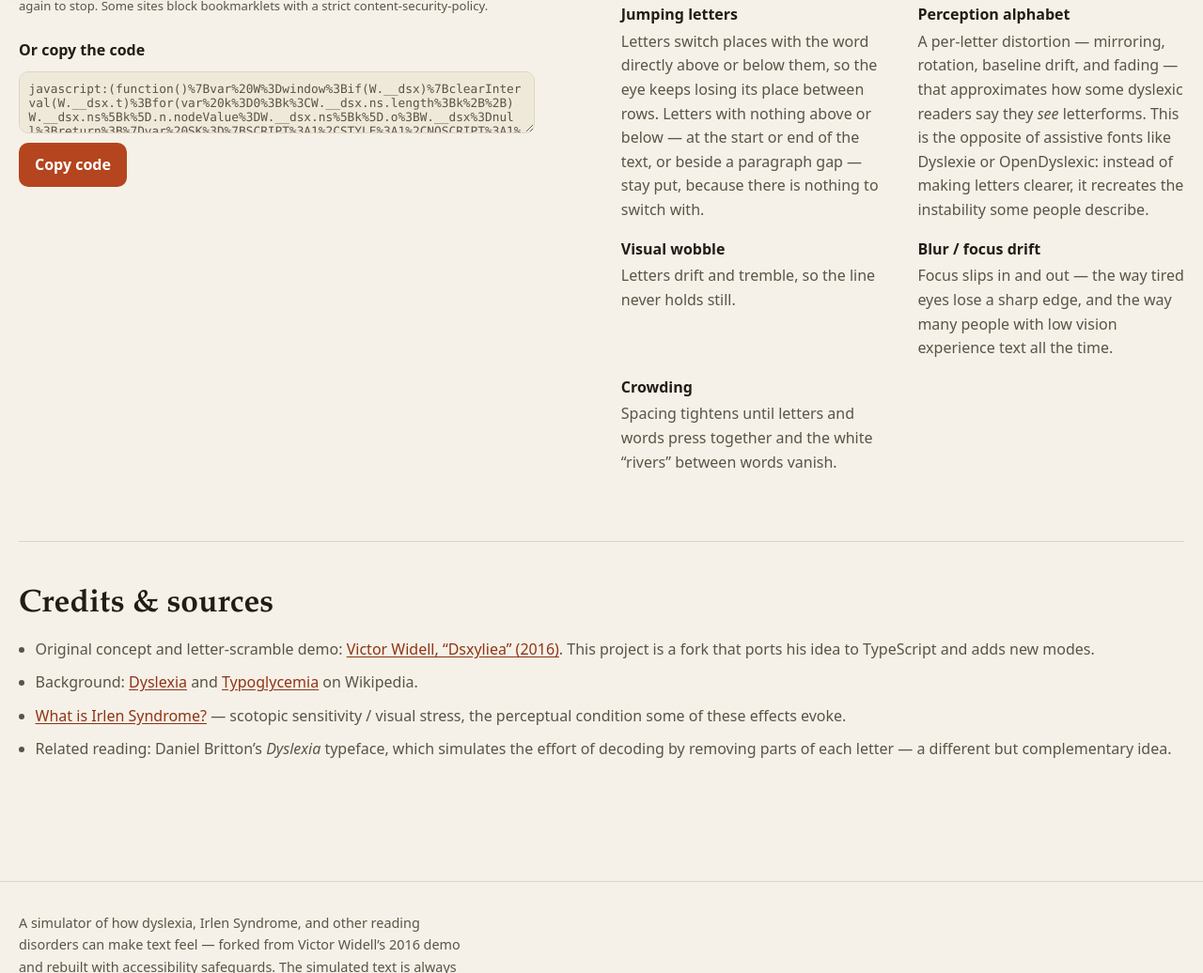
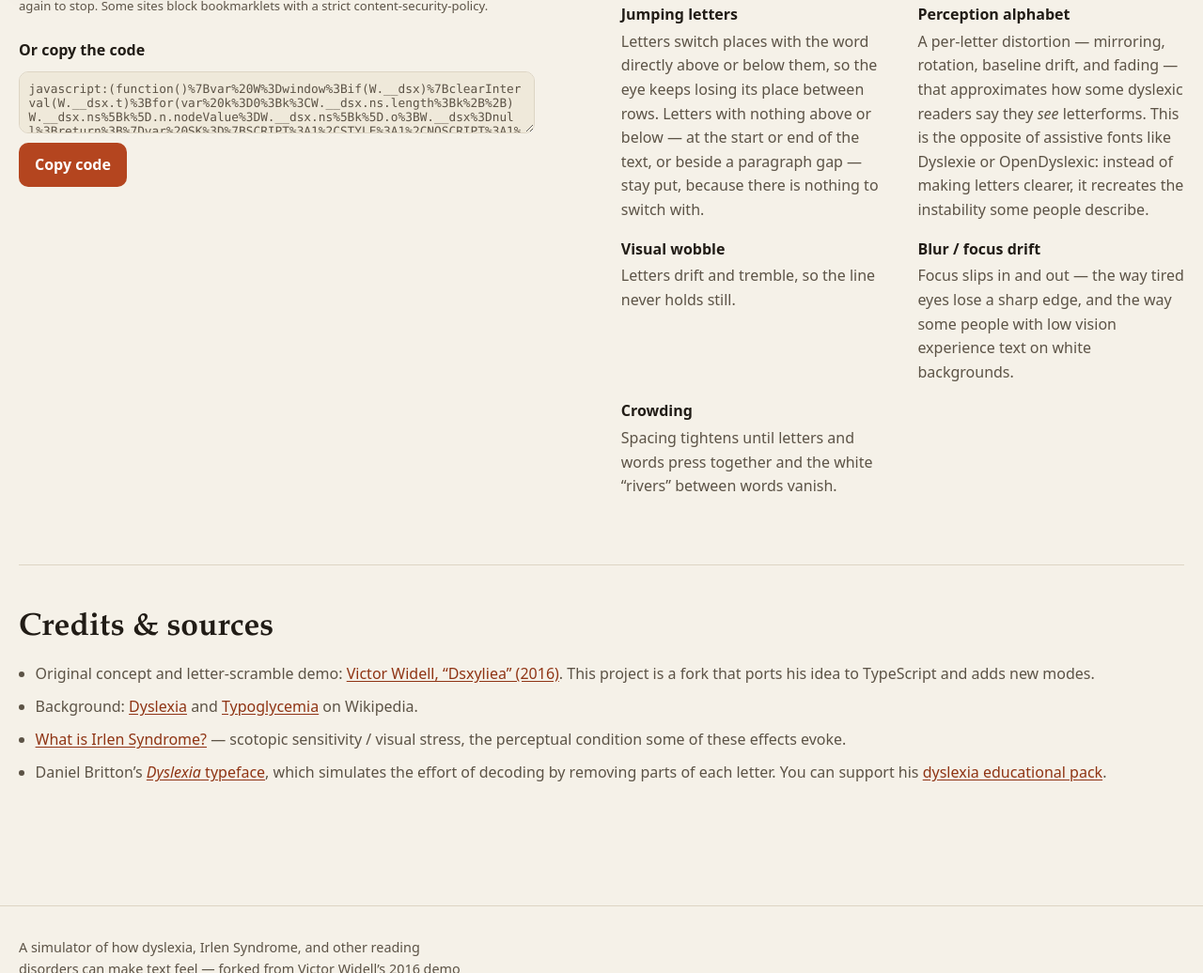
Before and after one commit to jdhori/dyslexia-simulator, a website built with Vite: page index.html in a window 1280 px wide. Shown: the part 2371-3407 px from the top of the page at 94% size. Built offline with nearby package versions, Linux system fonts and the light colour scheme.

Commit message:
docs: refine blur wording, drop '(typoglycemia)' header, add Britton links
Blur note now mentions low-vision readers on white backgrounds; remove redundant '(typoglycemia)' from the glossary header; credit Daniel Britton's Dyslexia typeface (article) and link his dyslexia educational pack.

```diff
--- a/index.html
+++ b/index.html
@@ -151,7 +151,7 @@
         <h2 id="about-heading" class="section-heading">About the modes</h2>
         <dl class="mode-glossary">
           <div>
-            <dt>Letter scramble (typoglycemia)</dt>
+            <dt>Letter scramble</dt>
             <dd>
               The inner letters of a word are shuffled while the first and last
               letters stay put. This is the original 2016 effect. You can also
@@ -193,7 +193,8 @@
             <dt>Blur / focus drift</dt>
             <dd>
               Focus slips in and out — the way tired eyes lose a sharp edge, and
-              the way many people with low vision experience text all the time.
+              the way some people with low vision experience text on white
+              backgrounds.
             </dd>
           </div>
           <div>
@@ -236,9 +237,18 @@
             of these effects evoke.
           </li>
           <li>
-            Related reading: Daniel Britton&rsquo;s
-            <em>Dyslexia</em> typeface, which simulates the effort of decoding by
-            removing parts of each letter — a different but complementary idea.
+            Daniel Britton&rsquo;s
+            <a
+              href="https://www.boredpanda.com/dyslexic-typrface-daniel-britton/"
+              rel="noopener"
+              ><em>Dyslexia</em> typeface</a
+            >, which simulates the effort of decoding by removing parts of each
+            letter. You can support his
+            <a
+              href="https://www.crowdfunder.co.uk/p/dyslexia-educational-pack"
+              rel="noopener"
+              >dyslexia educational pack</a
+            >.
           </li>
         </ul>
       </section>
```
Also changed, not shown: README.md.
